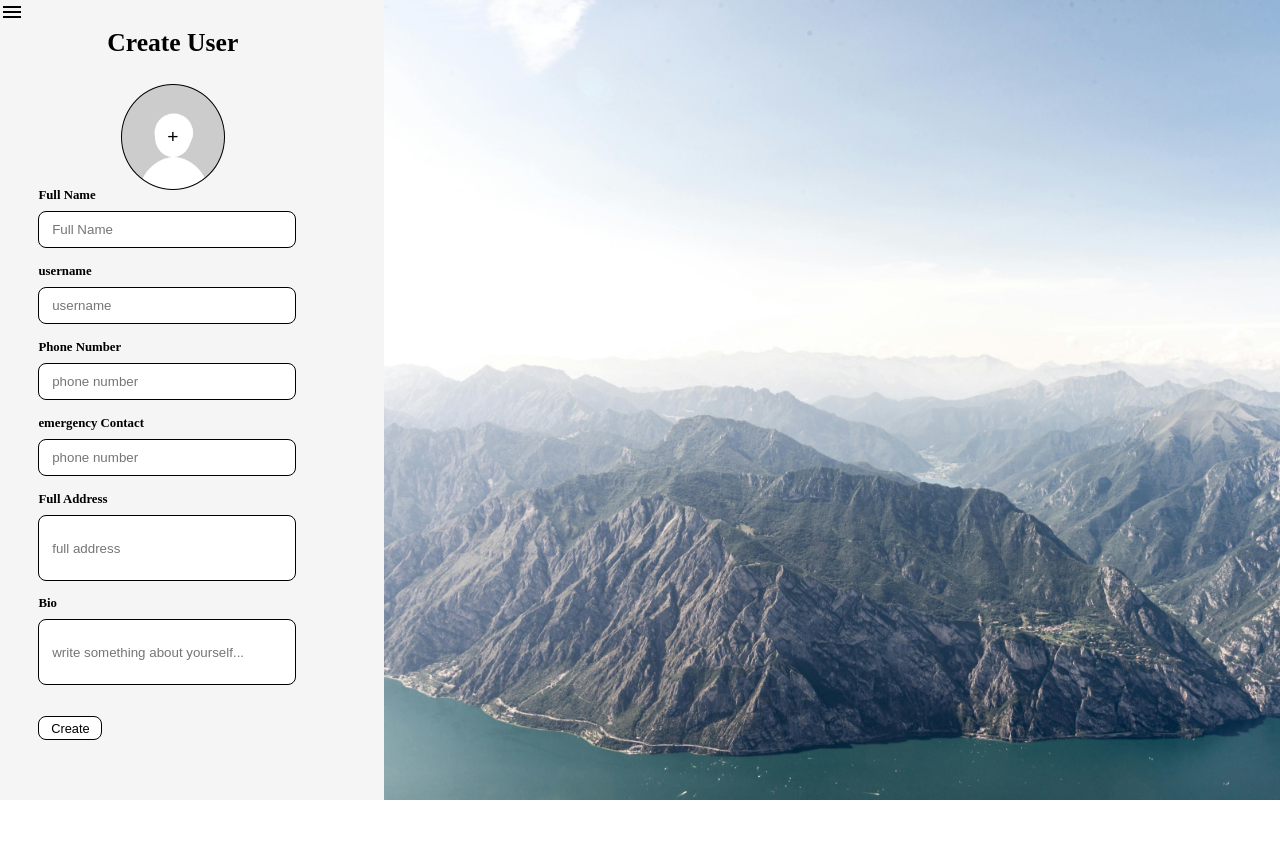
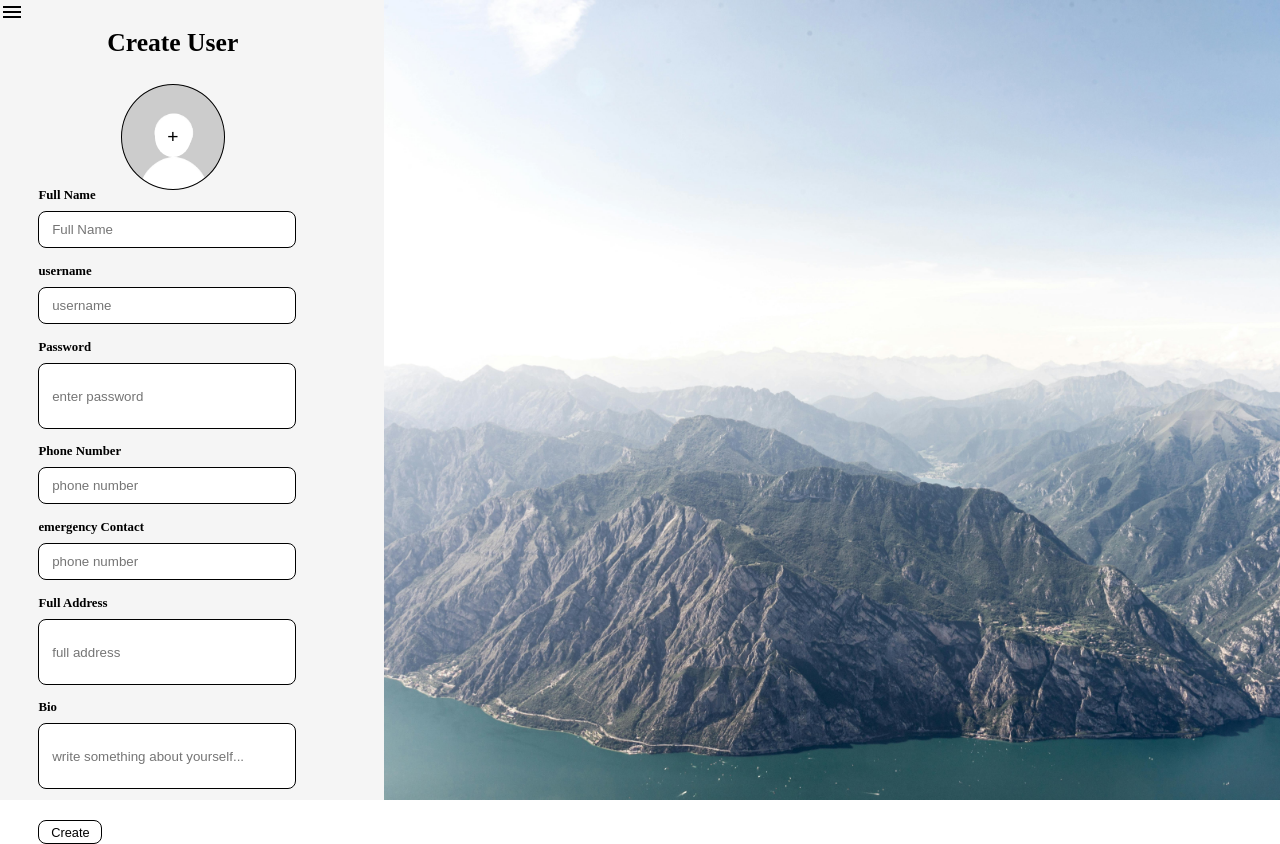
Before and after one commit to Anmol-Choudhary-26/TravelBuddy, a React (Create React App) app: page /createuser in a window 1280 px wide. Before the commit the page ends 800 px from the top, so only its background shows below. Built offline with nearby package versions, Linux system fonts and the light colour scheme; the HTML template or start-up script is replaced by a standard one.

Commit message:
bugs fixed in useUser hook

```diff
--- a/src/page/createUser.js
+++ b/src/page/createUser.js
@@ -68,6 +68,17 @@ function Edit() {
 
             </div>
 
+            <div className='textBox'>
+                <h4>Password</h4>
+                <input type='password'
+                name='Password'
+                placeholder='enter password'
+                value={userData.Password}
+                onChange={handleChange}
+                className='textBox' />
+
+            </div>
+
             <div className='paSsword'>
                 <h4>Phone Number</h4>
 
```
